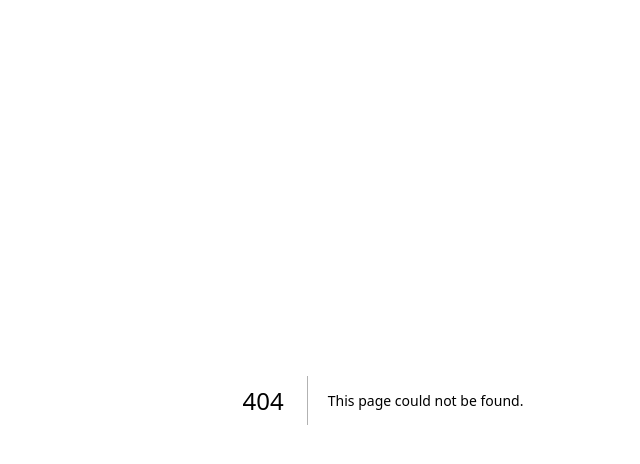
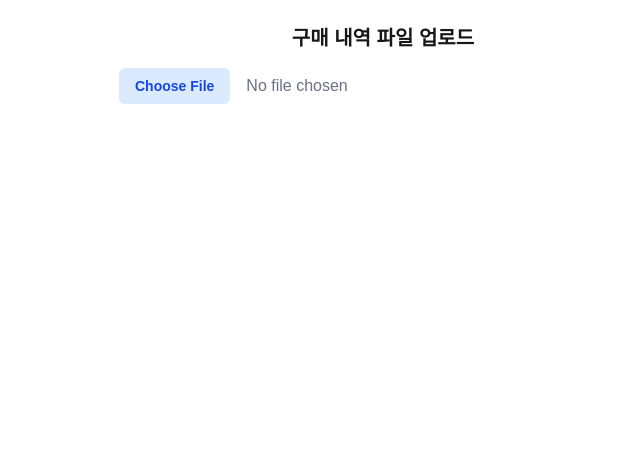
Before and after one commit to eugene-cha/check-google-playstore-purchase-history, a Next.js app: page /purchase-history in a window 1280 px wide. Before the commit this address had no page. Shown: the top 464 px of the page, without its empty margins (257-897 px from the left). Built offline with nearby package versions, Linux system fonts and the light colour scheme.

Commit message:
구매 내역 업로드 컴포넌트 추가

```diff
--- /dev/null
+++ b/src/app/purchase-history/page.tsx
@@ -0,0 +1,65 @@
+'use client';
+
+import React, { useState } from 'react';
+
+export default function PurchaseHistory() {
+  const [ fileContent, setFileContent ] = useState<string | null>(null);
+  const [ error, setError ] = useState<string | null>(null);
+
+  const handleFileChange = (e: React.ChangeEvent<HTMLInputElement>) => {
+    const file = e.target.files?.[0];
+    if (!file) {
+      return; // 파일 탐색기에서 아무것도 열지 않고 취소
+    }
+
+    if (file.type !== 'application/json') {
+      setError('파일 확장자가 .json 이 아닌 파일은 업로드할 수 없습니다.');
+      return;
+    }
+
+    const reader = new FileReader();
+
+    reader.onload = (event) => {
+      try {
+        const text = event.target?.result;
+        if (typeof text !== 'string') {
+          throw new Error('파일 내용을 읽을 수 없습니다.');
+        }
+        setFileContent(text);
+      } catch (err: any) {
+        setError('파일 읽기 실패: ' + err.message);
+      }
+    };
+
+    reader.readAsText(file);
+  };
+
+  return (
+    <main className="max-w-xl mx-auto p-6">
+      <h1 className="text-xl font-bold mb-4 text-center">구매 내역 파일 업로드</h1>
+      <input
+        type="file"
+        accept=".json,application/json,.txt"
+        onChange={handleFileChange}
+        className="block w-full text-gray-500
+                   file:mr-4 file:py-2 file:px-4
+                   file:rounded-md file:border-0
+                   file:text-sm file:font-semibold
+                   file:bg-blue-100 file:text-blue-700
+                   file:cursor-pointer
+                   cursor-pointer
+                   hover:file:bg-blue-200"
+      />
+
+      {error && <p className="mt-4 text-red-600 font-semibold">{error}</p>}
+
+      {fileContent && (
+        <section className="mt-6">
+          <pre className="whitespace-pre-wrap bg-gray-100 p-4 rounded-md">
+            {fileContent}
+          </pre>
+        </section>
+      )}
+    </main>
+  );
+}
```
